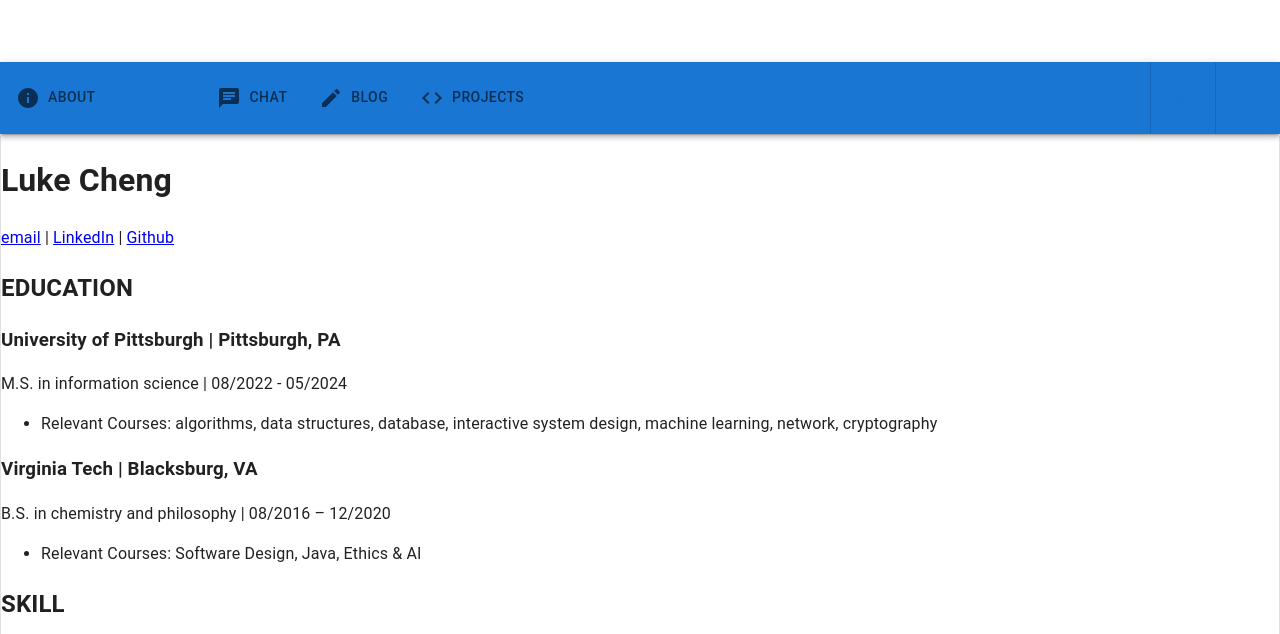
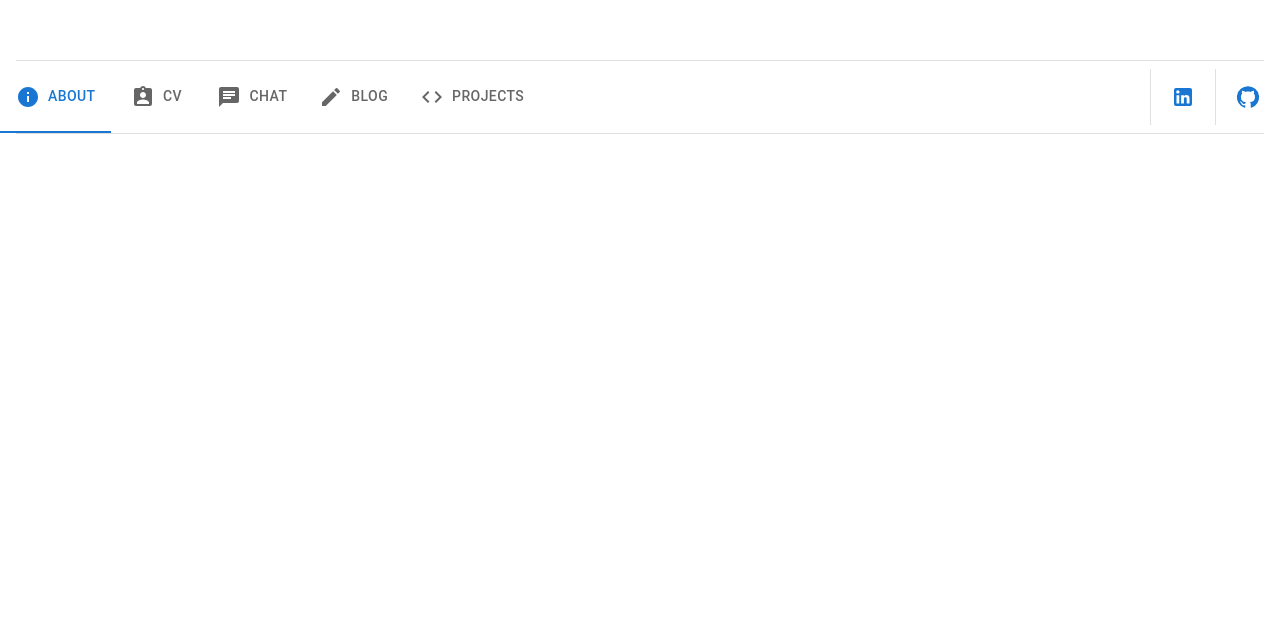
Before and after one commit to Lujia-Cheng/lujia-cheng.github.io, a React (Create React App) app in the folder frontend/: page / in a window 1280 px wide. Shown: the part 666-1300 px from the top of the page. After the commit the page ends 800 px from the top, so only its background shows below. Built offline with nearby package versions, Linux system fonts and the light colour scheme.

Commit message:
fix scrolling behavior

```diff
--- a/frontend/src/App.css
+++ b/frontend/src/App.css
@@ -0,0 +1,9 @@
+.scroll-container {
+  height: 100vh;
+  overflow-y: scroll; /* Enable vertical scrolling */
+  scroll-snap-type: y mandatory; /* Mandatory vertical snapping */
+}
+
+.snap-item {
+  scroll-snap-align: start;
+}
--- a/frontend/src/App.js
+++ b/frontend/src/App.js
@@ -1,16 +1,19 @@
-import React, {useEffect} from "react";
-import useMediaQuery from "@mui/material/useMediaQuery";
-import {createTheme, ThemeProvider} from "@mui/material/styles";
-import CssBaseline from "@mui/material/CssBaseline";
+import React, { useEffect, useState } from "react";
+import { createTheme, useMediaQuery } from "@mui/material";
 import GreetingMsg from "./components/GreetingMsg";
 import NavBar from "./components/NavBar";
-import Grid from "@mui/material/Grid";
 import Content from "./components/Content";
-import Footer from "./components/Footer";
+import CssBaseline from "@mui/material/CssBaseline";
+import { ThemeProvider } from "@emotion/react";
+import Divider from "@mui/material/Divider";
 import AppBar from "@mui/material/AppBar";
+import Box from "@mui/material/Box";
+import "./App.css";
 
 function App() {
-  // set theme based on user's system preference
+  const [showGreeting, setGreetingVisibility] = useState(true);
+  const [page, setPage] = useState(0);
+
   const prefersDarkMode = useMediaQuery("(prefers-color-scheme: dark)");
 
   const theme = React.useMemo(
@@ -22,84 +25,72 @@ function App() {
       }),
     [prefersDarkMode]
   );
+  // sync the page state with the NavBar
+  const updatePage = (event, newValue) => {
+    setPage(newValue);
+  };
 
-  // hide a greeting message when it's scrolled out of the view
-  const [showGreetingMsg, setShowGreetingMsg] = React.useState(true);
-
+  // use Observer API to detect when the greeting message is no longer visible
   useEffect(() => {
     const observer = new IntersectionObserver(
       (entries) => {
         entries.forEach((entry) => {
-          // If greeting message is not intersecting (visible) in the viewport, hide it
-          if (!entry.isIntersecting) {
-            setShowGreetingMsg(false);
+          if (entry && !entry.isIntersecting) {
+            console.log("greeting message is no longer visible");
+            // greeting message is no longer visible
+            setGreetingVisibility(false);
           }
         });
       },
       {
-        rootMargin: "0px",
-        threshold: 0.1, // Adjust threshold to control when the callback is executed
+        threshold: 0,
       }
     );
 
-    const greetingMsgElement = document.getElementById("greeting-msg");
-    if (greetingMsgElement) {
-      observer.observe(greetingMsgElement);
-    }
+    const greetingElement = document.getElementById("greeting");
+    console.log("greetingElement", greetingElement);
+    if (greetingElement) observer.observe(greetingElement);
 
-    return () => {
-      scrollToTop();
-      if (greetingMsgElement) {
-        observer.unobserve(greetingMsgElement);
-      }
-    };
+    return () => observer.disconnect();
   }, []);
-
-  // navbar & content sync
-  const [section, setSection] = React.useState(1);
-
-  function scrollToNav() {
-    // scroll sown until the greeting message out of the view
-    const topNavBar = document
-      .getElementById("nav")
-      ?.getBoundingClientRect().top;
-    window.scroll({top: topNavBar + window.scrollY, behavior: "smooth"});
-  }
-
-  function scrollToTop() {
-    window.scroll({top: 0, behavior: "smooth"});
-  }
-
-  function changeSection(event, newSection) {
-    showGreetingMsg ? scrollToNav() : scrollToTop();
-    setSection(newSection);
-  }
 
   return (
     <ThemeProvider theme={theme}>
       <CssBaseline />
-      {showGreetingMsg ? (
-        <Grid display="flex" flexDirection="column" height="100vh">
-          <Grid
-            id="greeting-msg"
+      <Box className="scroll-container" minHeight="100vh" overflowY="scroll">
+        <Box
+          className="snap-item"
+          display={showGreeting ? "flex" : "none"}
+          minHeight="100vh"
+          flexDirection="column"
+          justifyContent="space-between"
+        >
+          <Box
+            id="greeting"
+            flexGrow={1}
             display="flex"
+            alignItems="center"
             justifyContent="center"
-            alignItems="center"
-            flexGrow="1"
           >
             <GreetingMsg />
-          </Grid>
-          <AppBar id="nav" position="relative">
-            <NavBar value={section} onChange={changeSection}/>
-          </AppBar>
-        </Grid>
-      ) : (
-        <AppBar id="nav" position="sticky">
-          <NavBar value={section} onChange={changeSection}/>
-        </AppBar>
-      )}
-      <Content value={section}/>
-      <Footer/>
+          </Box>
+
+          <Box position="sticky" top={0}>
+            <Divider variant="middle" />
+            <NavBar value={page} onChange={updatePage} />
+            <Divider variant="middle" />
+          </Box>
+        </Box>
+        <Box className="snap-item" height="100vh">
+          {!showGreeting && (
+            <AppBar position="sticky">
+              <NavBar value={page} onChange={updatePage} />
+            </AppBar>
+          )}
+
+          <Content value={page} />
+        </Box>
+      </Box>
     </ThemeProvider>
   );
 }
--- a/frontend/src/components/About.js
+++ b/frontend/src/components/About.js
@@ -1,4 +1,25 @@
+import React from "react";
+
+import Typography from "@mui/material/Typography";
+import Paper from "@mui/material/Paper";
+
 function About() {
+  return (
+    <div
+      style={{
+        padding: "4em",
+      }}
+    >
+      <Paper display="flex" padding="4em">
+        <Typography variant="h5" height="100%" padding="2em">
+          I'm a Master's student at the University of Pittsburgh. I'll be
+          graduating May 2024. I'm interested in I'll add more content to this
+          website as it goes. At the moment, I'm working on a chat assistant
+          Feel free to poke around and see what I'm up to.
+        </Typography>
+      </Paper>
+    </div>
+  );
 }
 
 export default About;
--- a/frontend/src/components/Content.js
+++ b/frontend/src/components/Content.js
@@ -2,9 +2,11 @@ import React from "react";
 import Resume from "./Resume";
 import ChatAssistant from "./ChatAssistant";
 import Todo from "./Todo";
+import About from "./About";
 
-function Content({ value }) {
+function Content({value}) {
   const content = {
+    0: <About/>,
     1: <Resume/>,
     2: <ChatAssistant/>,
   };
@@ -15,7 +17,7 @@ function Content({ value }) {
       if (prop in content) {
         return target[prop];
       }
-      return <Todo />;
+      return <Todo/>;
     },
   };
 
--- a/frontend/src/components/Footer.js
+++ b/frontend/src/components/Footer.js
@@ -1,4 +1,11 @@
+import React from "react";
+
 function Footer() {
+  return (
+    <footer>
+
+    </footer>
+  );
 }
 
 export default Footer;
--- a/frontend/src/components/GreetingMsg.js
+++ b/frontend/src/components/GreetingMsg.js
@@ -4,12 +4,12 @@ import Grid from "@mui/material/Grid";
 
 function GreetingMsg() {
   return (
-    <Grid>
+    <div>
       <Typography variant="h1">Hi, I'm Luke.</Typography>
       <Typography variant="h2" maxWidth="90vw">
         Welcome to my website.
       </Typography>
-    </Grid>
+    </div>
   );
 }
 export default GreetingMsg;
--- a/frontend/src/components/NavBar.js
+++ b/frontend/src/components/NavBar.js
@@ -18,22 +18,22 @@ function NavBar({ value, onChange }) {
   return (
     <Grid display="flex" justifyContent="space-between">
       <Tabs value={value} onChange={onChange} variant="scrollable">
-        <Tab label="About" icon={<InfoIcon/>} iconPosition="start"/>
-        <Tab label="CV" icon={<AssignmentIndIcon/>} iconPosition="start"/>
+        <Tab label="About" icon={<InfoIcon />} iconPosition="start" />
+        <Tab label="CV" icon={<AssignmentIndIcon />} iconPosition="start" />
         <Tab label="Chat" icon={<ChatIcon />} iconPosition="start" />
-        <Tab label="Blog" icon={<CreateIcon/>} iconPosition="start"/>
-        <Tab label="Projects" icon={<CodeIcon/>} iconPosition="start"/>
+        <Tab label="Blog" icon={<CreateIcon />} iconPosition="start" />
+        <Tab label="Projects" icon={<CodeIcon />} iconPosition="start" />
       </Tabs>
 
       <Grid margin-left="auto" display="flex" justifyContent="space-between">
-        <Divider orientation="vertical" />
+        <Divider flexItem orientation="vertical" variant="middle" />
         <Button
           label="LinkedIn"
           onClick={() => window.open("https://www.linkedin.com/in/luke-cheng/")}
         >
           <LinkedInIcon />
         </Button>
-        <Divider orientation="vertical" />
+        <Divider flexItem orientation="vertical" variant="middle" />
         <Button
           label="Github"
           onClick={() => window.open("https://github.com/Lujia-Cheng")}
--- a/frontend/src/components/Resume.js
+++ b/frontend/src/components/Resume.js
@@ -2,7 +2,6 @@ import React from "react";
 import Markdown from "react-markdown";
 import resume from "../assets/CV.md";
 import Paper from "@mui/material/Paper";
-
 
 function Resume() {
   const [markdown, setMarkdown] = React.useState("");
@@ -14,9 +13,13 @@ function Resume() {
   }, []);
 
   return (
-    <Paper variant="outlined" square={false} padding="2em">
-      <Markdown children={markdown} />
-    </Paper>
+    <div style={{ padding: "5%" }}>
+      <Paper elevation={3}>
+        <div style={{ padding: "4em" }}>
+          <Markdown children={markdown} />
+        </div>
+      </Paper>
+    </div>
   );
 }
 
--- a/frontend/src/components/Todo.js
+++ b/frontend/src/components/Todo.js
@@ -9,7 +9,7 @@ function Todo() {
       flexDirection="column"
       justifyContent="center"
       alignItems="center"
-      height="100vh"
+      flexGrow="1"
     >
       <Typography variant="h3" align="center">
         🚧🚧 Under Construction 🚧🚧
```
Also changed, not shown: frontend/public/manifest.json.
